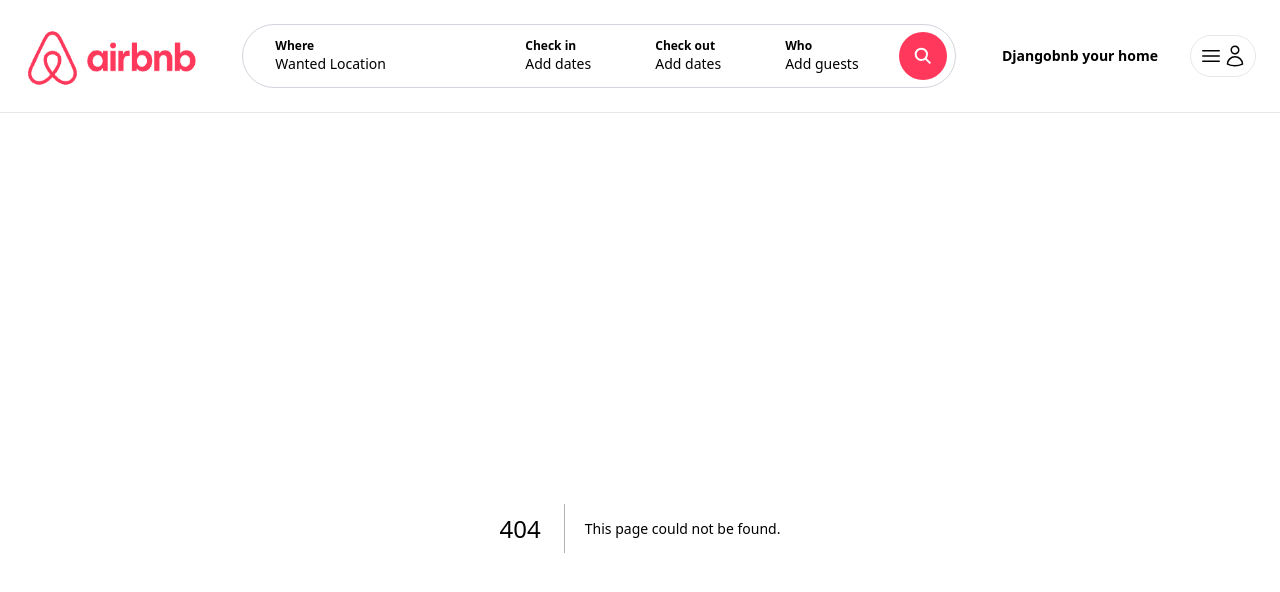
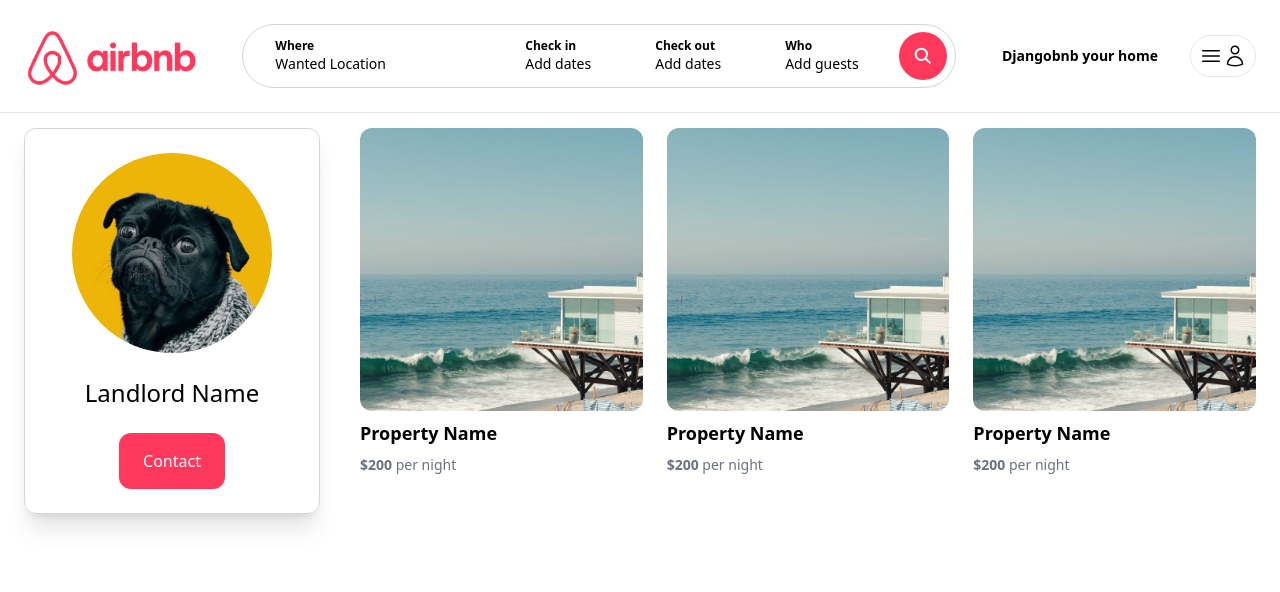
Before and after one commit to roquejessica/DjangoBnb, a Next.js app: page /landlord/1 in a window 1280 px wide. Before the commit this address had no page. Shown: the top 592 px of the page. Built offline with nearby package versions, Linux system fonts and the light colour scheme.

Commit message:
Landlord Page (static) - Jessica Roque

```diff
--- /dev/null
+++ b/app/components/ContactButton.tsx
@@ -0,0 +1,8 @@
+const ContactButton = () => {
+    return (
+        <div className="cursor-pointer py-4 px-6 bg-airbnb text-white rounded-xl mt-6 hover:bg-airbnb-dark transition">
+            Contact
+        </div>
+    )
+}
+export default ContactButton;
--- /dev/null
+++ b/app/landlord/[id]/page.tsx
@@ -0,0 +1,34 @@
+import Image from "next/image";
+import ContactButton from "@/app/components/ContactButton";
+import PropertyList from "@/app/components/properties/PropertyList";
+
+const LandlordDetailPage = () => {
+    return (
+        <main className="max-w-[1500px] mx-auto px-6 pb-6">
+            <div className="grid grid-cols-1 md:grid-cols-4 gap-4">
+                <aside className="col-span-1 mb-4">
+                    <div className="flex flex-col items-center p-6 rounded-xl border border-gray-300 shadow-xl">
+                        <Image
+                            src="/profile_pic_1.jpg"
+                            alt="landlord name"
+                            width={200}
+                            height={200}
+                            className="rounded-full"
+                        />
+                        <h1 className="mt-6 text-2xl">Landlord Name</h1>
+                        <ContactButton />
+                   </div>
+                </aside>
+
+                <div className="col-span-1 md:col-span-3 pl-0 md:pl-6">
+                    <div className="grid grid-cols-1 md:grid-cols-3 gap-6">
+                      <PropertyList />
+                    </div>
+                </div>
+
+            </div>
+        </main>
+    )
+}
+
+export default LandlordDetailPage;
```
